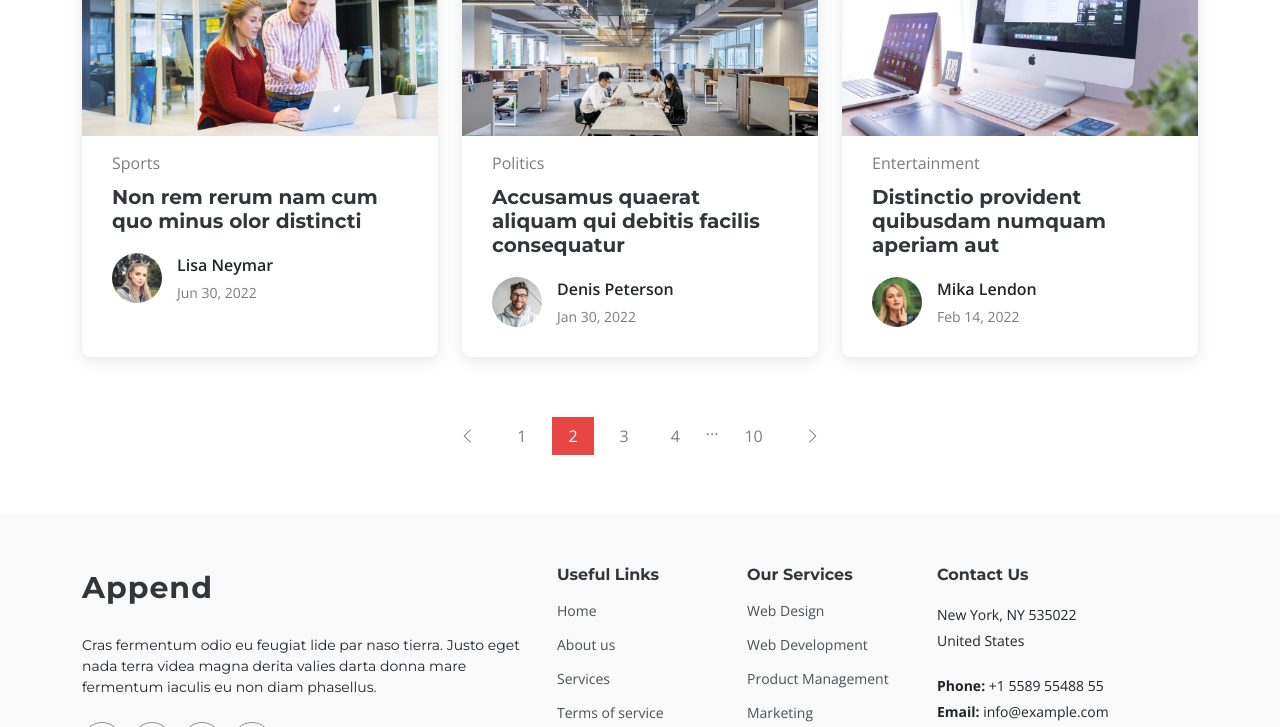
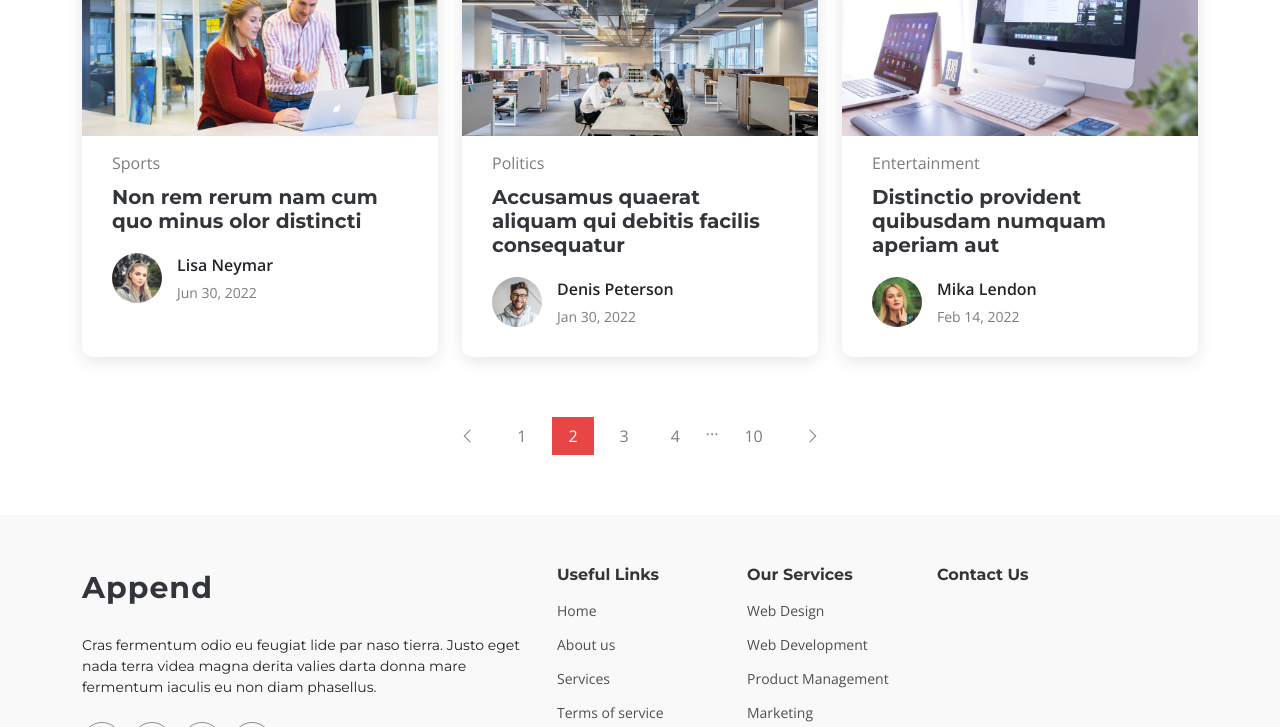
Before and after one commit to kevinjincora/Append, a plain HTML site: page blog.html in a window 1280 px wide. Shown: the part 1100-1827 px from the top of the page. Drawn offline with nearby package versions, Linux system fonts and the light colour scheme.

Commit message:
add remove

```diff
--- a/blog.html
+++ b/blog.html
@@ -338,10 +338,6 @@
         <div class="col-lg-3 col-md-12 footer-contact text-center text-md-start">
           <h4>Contact Us</h4>
 
-          <p>New York, NY 535022</p>
-          <p>United States</p>
-          <p class="mt-4"><strong>Phone:</strong> <span>+1 5589 55488 55</span></p>
-          <p><strong>Email:</strong> <span>info@example.com</span></p>
         </div>
 
       </div>
```
